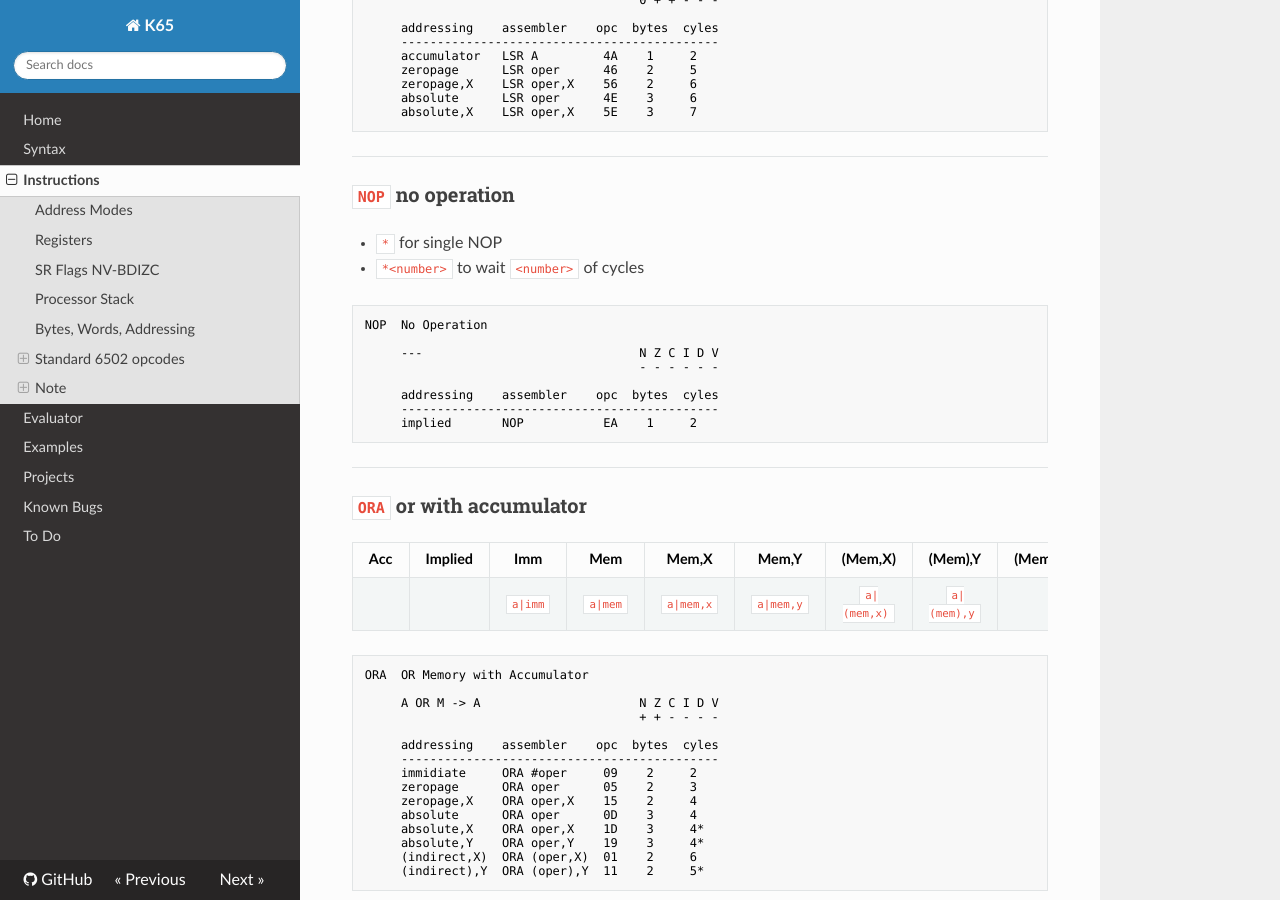
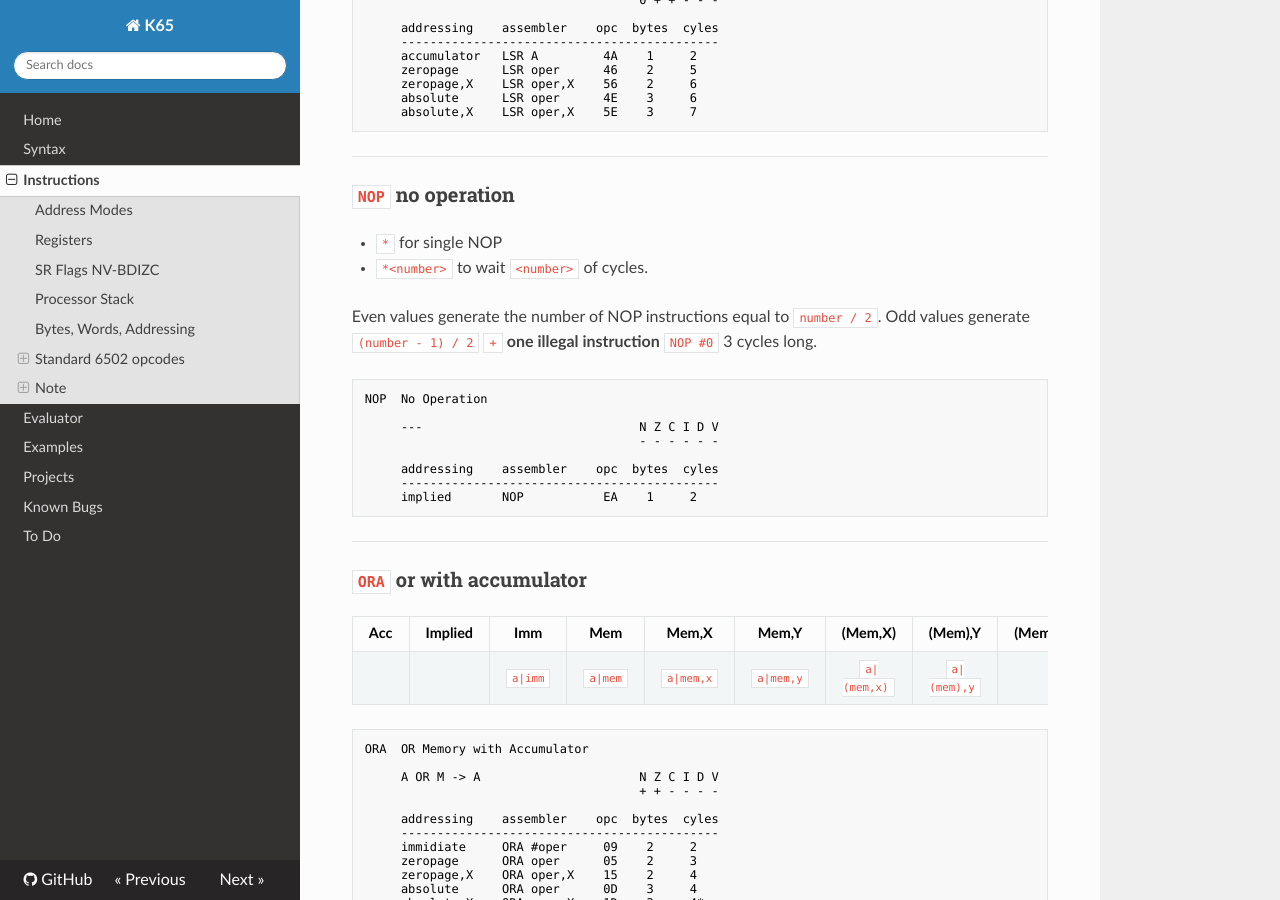
Before and after one commit to zbyti/k65-mkdocs, an MkDocs documentation site: the page built from docs/instructions.md, in a window 1280 px wide and 900 px high, scrolled down 14520 px. Built offline with MkDocs 1.6.1, drawn with Linux system fonts in a browser that asks for light colours; nearby versions of some CDN libraries.

Commit message:
NOP additional info

````diff
--- a/docs/instructions.md
+++ b/docs/instructions.md
@@ -813,7 +813,9 @@ LSR  Shift One Bit Right (Memory or Accumulator)
 ### `NOP` no operation
 
 * `*` for single NOP
-* `*<number>` to wait `<number>` of cycles
+* `*<number>` to wait `<number>` of cycles.
+
+Even values generate the number of NOP instructions equal to `number / 2`. Odd values generate `(number - 1) / 2` `+` **one illegal instruction** `NOP #0` 3 cycles long.
 
 ```none
 NOP  No Operation
````
